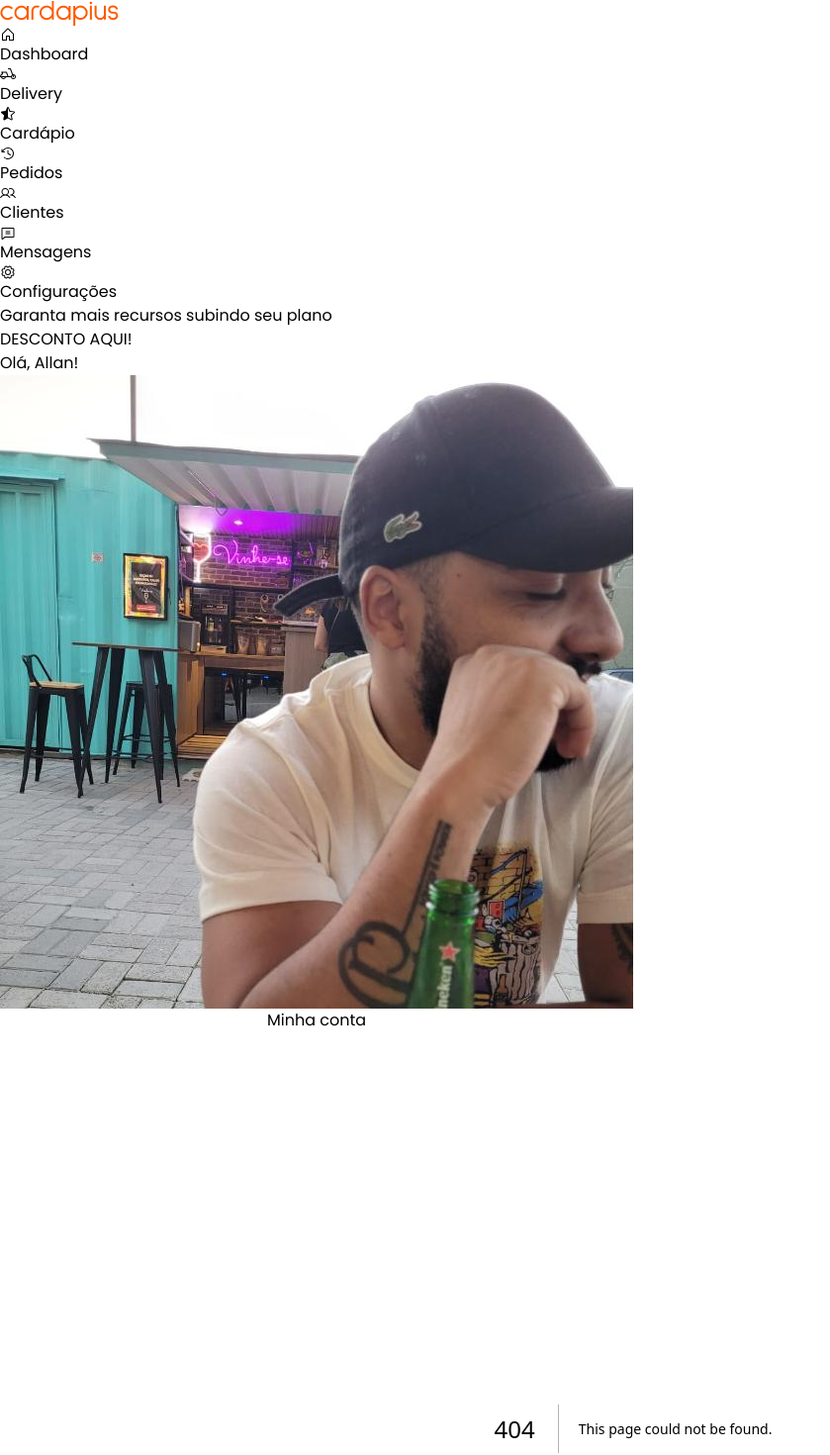
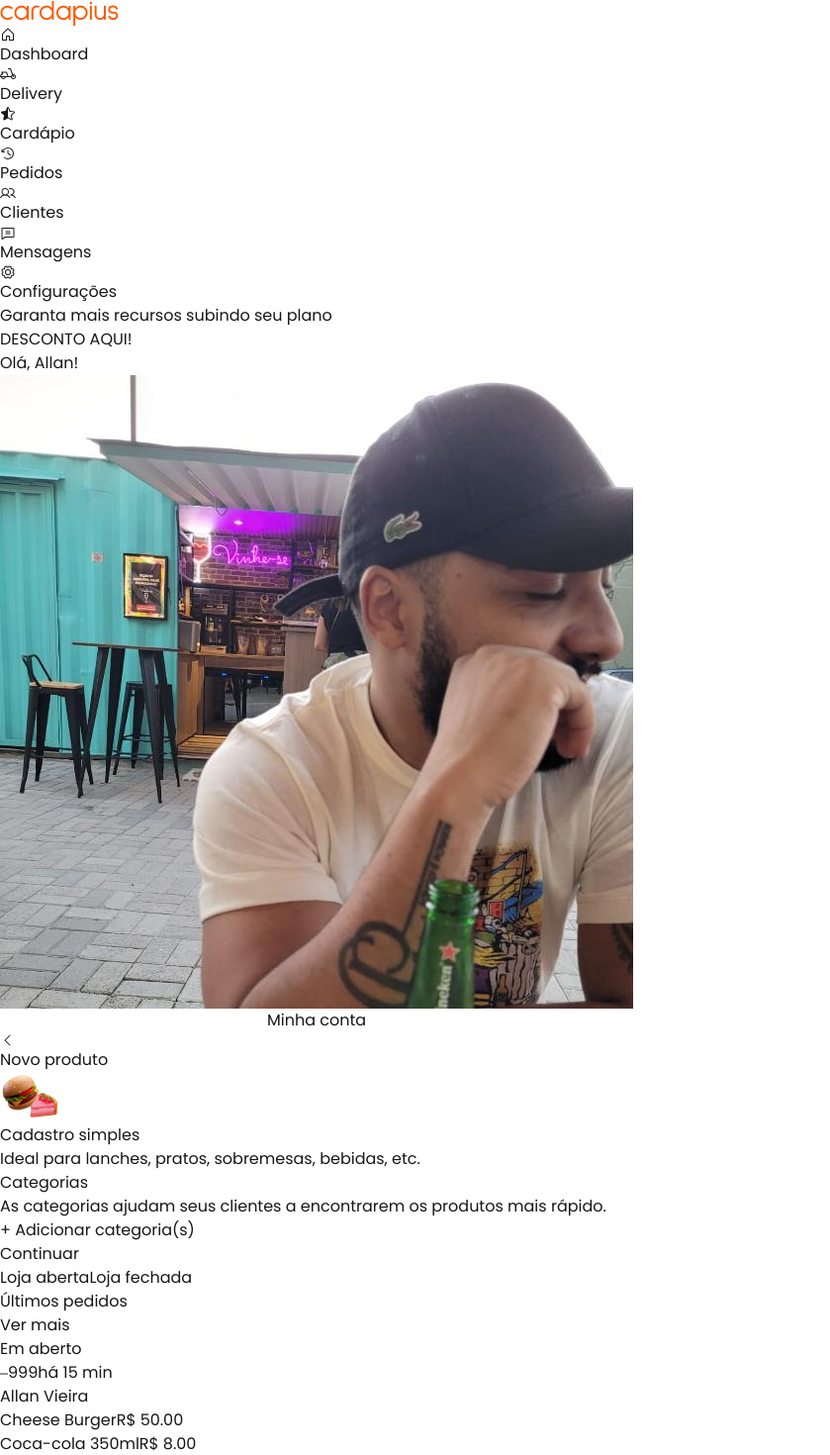
Before and after one commit to jefersonmarciano/cardapius, a Next.js app: page /cardapio in a window 1280 px wide. Before the commit this address had no page. Shown: the top 1470 px of the page at 99% size, without its empty margins (0-839 px from the left). Built offline with nearby package versions, Linux system fonts and the light colour scheme.

Commit message:
add pages cardapio

```diff
--- /dev/null
+++ b/src/app/cardapio/novo-produto/page.tsx
@@ -0,0 +1,5 @@
+import { NewProductPage } from "@/components/Menu/NewProductPage";
+
+export default function NovoProduto() {
+  return <NewProductPage />;
+}
--- /dev/null
+++ b/src/app/cardapio/page.tsx
@@ -0,0 +1,82 @@
+"use client"
+
+import { CaretLeft } from "@phosphor-icons/react";
+import Link from "next/link";
+import { useEffect, useState } from "react";
+import { fetchMenuData } from "../mocks/menu";
+
+
+type MenuData = {
+  simpleRegister: {
+    id: number;
+    title: string;
+    description: string;
+    icon: string;
+  };
+  categories: {
+    id: number;
+    title: string;
+    description: string;
+    items: any[];
+  };
+};
+
+export default function Cardapio() {
+  const [menuData, setMenuData] = useState<MenuData | null>(null);
+
+  useEffect(() => {
+    async function loadMenuData() {
+      const data = await fetchMenuData();
+      setMenuData(data);
+    }
+
+    loadMenuData();
+  }, []);
+
+  if (!menuData) return null; // ou um loading spinner
+
+  return (
+    <div className="p-8">
+      <div className="flex items-center gap-2 mb-8">
+        <Link href="/cardapio" className="text-zinc-500 hover:text-zinc-600">
+          <CaretLeft className="w-5 h-5" />
+        </Link>
+        <h1 className="text-2xl font-medium text-zinc-900">Novo produto</h1>
+      </div>
+
+      <div className="max-w-[800px] mx-auto space-y-6">
+        <div className="bg-white p-6 rounded-lg border border-zinc-100 hover:border-zinc-200 transition-colors cursor-pointer">
+          <div className="flex gap-4 items-center">
+            <div className="w-20 h-20 bg-[#FF5900]/5 rounded-lg flex items-center justify-center relative shrink-0">
+              <div className="absolute inset-0 bg-[#FF5900]/5 rounded-full blur-xl"></div>
+              <img
+                src={menuData.simpleRegister.icon}
+                alt={menuData.simpleRegister.title}
+                className="w-16 h-16 object-contain relative z-10"
+              />
+            </div>
+            <div className="flex-1 min-w-0">
+              <h2 className="text-lg font-medium text-zinc-900 mb-1">{menuData.simpleRegister.title}</h2>
+              <p className="text-zinc-500">{menuData.simpleRegister.description}</p>
+            </div>
+          </div>
+        </div>
+
+        <div className="bg-white p-6 rounded-lg border border-zinc-100">
+          <h2 className="text-lg font-medium text-zinc-900 mb-2">{menuData.categories.title}</h2>
+          <p className="text-zinc-500 mb-4">{menuData.categories.description}</p>
+
+          <button className="text-[#FF5900] hover:text-[#FF5900]/90 text-sm font-medium flex items-center gap-1">
+            + Adicionar categoria(s)
+          </button>
+        </div>
+
+        <div className="flex justify-end">
+          <button className="bg-[#FF5900] text-white px-6 py-2 rounded-lg text-sm font-medium hover:bg-[#FF5900]/90">
+            Continuar
+          </button>
+        </div>
+      </div>
+    </div>
+  );
+}
--- /dev/null
+++ b/src/app/mocks/menu.ts
@@ -0,0 +1,22 @@
+export const menuOptions = {
+  simpleRegister: {
+    id: 1,
+    title: 'Cadastro simples',
+    description: 'Ideal para lanches, pratos, sobremesas, bebidas, etc.',
+    icon: '/images/icons/burgeCadastro.png'
+  },
+  categories: {
+    id: 2,
+    title: 'Categorias',
+    description: 'As categorias ajudam seus clientes a encontrarem os produtos mais rápido.',
+    items: []
+  }
+};
+
+// Simulando uma chamada de API
+export async function fetchMenuData() {
+  // Aqui você poderia adicionar um delay para simular uma chamada real
+  // await new Promise(resolve => setTimeout(resolve, 1000));
+
+  return menuOptions;
+}
--- a/src/components/Sidebar/index.tsx
+++ b/src/components/Sidebar/index.tsx
@@ -8,11 +8,18 @@ import { useState } from "react";
 export function Sidebar() {
   const pathname = usePathname();
   const [isOrdersOpen, setIsOrdersOpen] = useState(false);
+  const [isMenuOpen, setIsMenuOpen] = useState(false);
 
   const menuItems = [
     { icon: House, label: 'Dashboard', href: '/' },
     { icon: Moped, label: 'Delivery', href: '/delivery' },
-    { icon: StarHalf, label: 'Cardápio', href: '/cardapio' },
+    { icon: StarHalf, label: 'Cardápio', href: '/cardapio',
+      submenu: [
+        { label: 'Produtos', href: '/cardapio' },
+        { label: 'Categorias', href: '/cardapio/categorias' },
+        { label: 'Adicionais', href: '/cardapio/adicionais' }
+      ]
+    },
     { icon: ClockCounterClockwise, label: 'Pedidos', href: '/pedidos',
       submenu: [
         { label: "Em aberto", href: "/pedidos/em-aberto", count: 8 },
@@ -27,10 +34,9 @@ export function Sidebar() {
     { icon: Gear, label: 'Configurações', href: '/configuracoes' },
   ];
 
-  const handleMenuClick = (isOrders: boolean) => {
-    if (!isOrders) {
-      setIsOrdersOpen(false);
-    }
+  const handleMenuClick = (isOrders: boolean, isMenu: boolean) => {
+    if (!isOrders) setIsOrdersOpen(false);
+    if (!isMenu) setIsMenuOpen(false);
   };
 
   return (
@@ -47,23 +53,30 @@ export function Sidebar() {
         {menuItems.map((item) => {
           const Icon = item.icon;
           const isOrders = item.label === 'Pedidos';
+          const isMenu = item.label === 'Cardápio';
 
-          if (isOrders) {
+          if (isOrders || isMenu) {
             return (
               <div key={item.label}>
                 <Link
                   href={item.href}
-                  onClick={() => setIsOrdersOpen(!isOrdersOpen)}
+                  onClick={() => {
+                    if (isOrders) setIsOrdersOpen(!isOrdersOpen);
+                    if (isMenu) setIsMenuOpen(!isMenuOpen);
+                  }}
                   className={`
                     w-full flex items-center gap-3 p-3 rounded-lg transition-colors
-                    ${pathname.startsWith('/pedidos') ? 'bg-[#FF5900] text-white' : 'text-zinc-500 hover:bg-[#FF5900]/10 hover:text-[#FF5900]'}
+                    ${(isOrders && pathname.startsWith('/pedidos')) || (isMenu && pathname.startsWith('/cardapio'))
+                      ? 'bg-[#FF5900] text-white'
+                      : 'text-zinc-500 hover:bg-[#FF5900]/10 hover:text-[#FF5900]'
+                    }
                   `}
                 >
-                  <Icon weight={pathname.startsWith('/pedidos') ? "fill" : "regular"} className="w-5 h-5" />
+                  <Icon weight={(isOrders && pathname.startsWith('/pedidos')) || (isMenu && pathname.startsWith('/cardapio')) ? "fill" : "regular"} className="w-5 h-5" />
                   <span className="font-medium flex-1 text-left">{item.label}</span>
                 </Link>
 
-                {isOrdersOpen && (
+                {((isOrders && isOrdersOpen) || (isMenu && isMenuOpen)) && (
                   <div className="ml-11 mt-2 space-y-2">
                     {item.submenu?.map((subitem) => (
                       <Link
@@ -95,7 +108,7 @@ export function Sidebar() {
             <Link
               key={item.href}
               href={item.href}
-              onClick={() => handleMenuClick(false)}
+              onClick={() => handleMenuClick(false, false)}
               className={`
                 flex items-center gap-3 p-3 rounded-lg transition-colors
                 ${pathname === item.href ? 'bg-[#FF5900] text-white' : 'text-zinc-500 hover:bg-[#FF5900]/10 hover:text-[#FF5900]'}
```
Also changed, not shown: src/components/Menu/MenuPage.tsx (added, +19 -0 lines), src/components/Menu/NewProductPage.tsx (added, +50 -0 lines), public/images/icons/burgeCadastro.png (added).
